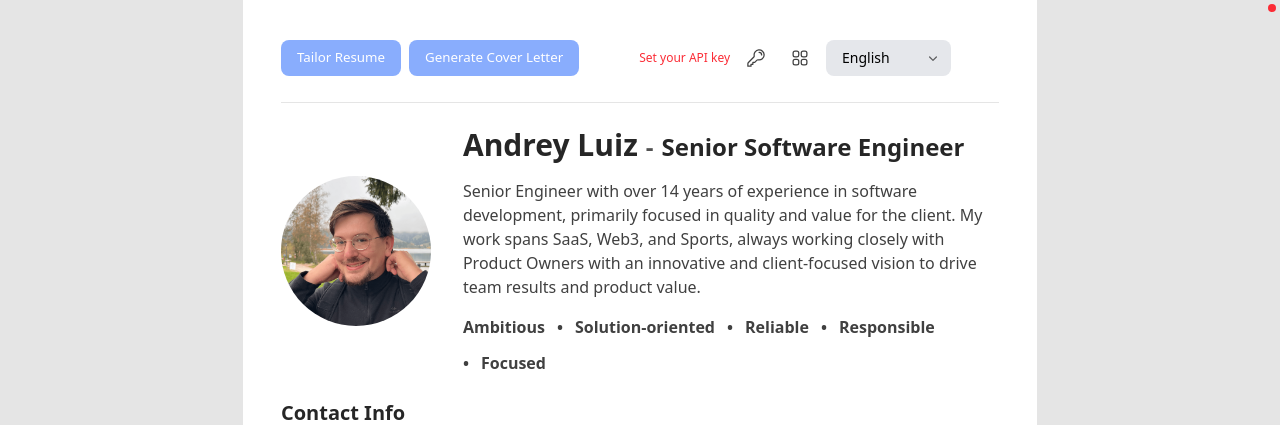
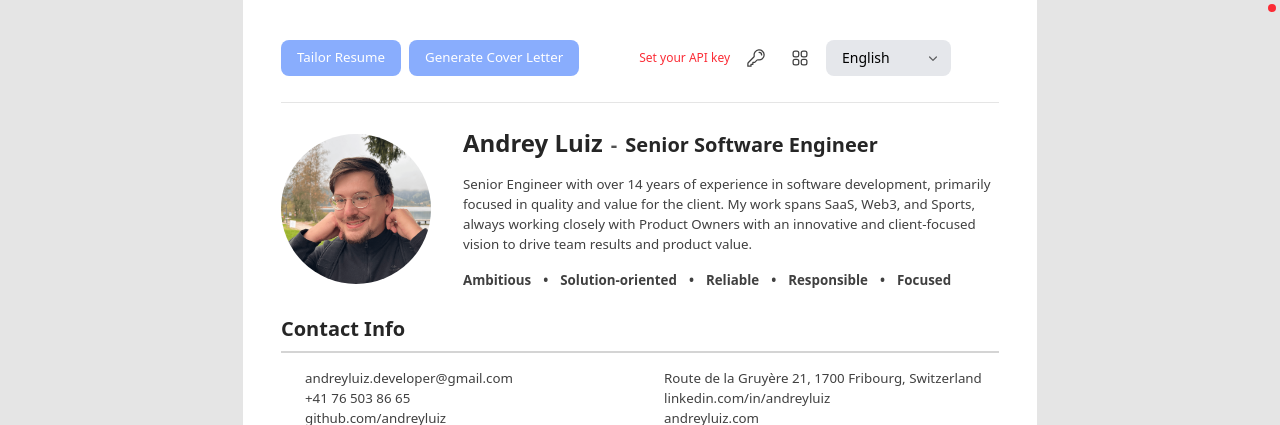
Before and after one commit to andreyluiz/cv.andreyluiz.com, a Next.js app: page /en in a window 1280 px wide. Shown: the top 425 px of the page. Built offline with nearby package versions, Linux system fonts and the light colour scheme; some icons are missing.

Commit message:
Fix some styling issues

```diff
--- a/src/app/globals.css
+++ b/src/app/globals.css
@@ -10,61 +10,8 @@
 @media print {
   body {
     font-family: "Arial", sans-serif;
-    font-size: 10pt;
-    line-height: 1.3;
+    /* font-size: 10pt; */
   }
 
-  /* Optimize two-column layout for print */
-  .print\:break-inside-avoid-page {
-    break-inside: avoid-page;
-    page-break-inside: avoid;
-  }
 
-  /* Ensure proper column alignment in print */
-  .print\:grid-cols-\[200px_1fr\] {
-    grid-template-columns: 200px 1fr;
-  }
-
-  /* Optimize spacing for print density */
-  .print\:gap-3 > * + * {
-    margin-top: 0.75rem;
-  }
-
-  .print\:gap-4 {
-    gap: 1rem;
-  }
-
-  /* Typography optimizations for print */
-  .print\:text-xs {
-    font-size: 0.75rem;
-  }
-
-  .print\:leading-tight {
-    line-height: 1.25;
-  }
-
-  /* Prevent orphaned content */
-  h1, h2, h3, h4, h5, h6 {
-    break-after: avoid;
-    page-break-after: avoid;
-  }
-
-  /* Ensure sections don't break awkwardly */
-  section {
-    break-inside: avoid-page;
-    page-break-inside: avoid;
-  }
-
-  /* Optimize list items for print */
-  li {
-    break-inside: avoid;
-    page-break-inside: avoid;
-  }
-
-  /* Force color adjustments for better print contrast */
-  * {
-    -webkit-print-color-adjust: exact !important;
-    color-adjust: exact !important;
-    print-color-adjust: exact !important;
-  }
 }
--- a/src/lib/components/resume/ContactInfo.tsx
+++ b/src/lib/components/resume/ContactInfo.tsx
@@ -1,5 +1,6 @@
 import { Icon } from "@iconify/react";
 import { useTranslations } from "next-intl";
+import { useStore } from "@/lib/store";
 import type { Variant } from "@/lib/types";
 import { Section } from "../ui/Section";
 
@@ -25,10 +26,17 @@ const ContactItem = ({ item, icon }: { item: string; icon: string }) => {
 
 export default function ContactInfo({ contactInfo }: Props) {
   const t = useTranslations("resume.contactInfo");
+  const { layoutMode } = useStore();
 
   return (
     <Section title={t("title")}>
-      <ul className="grid grid-cols-2">
+      <ul
+        className={
+          layoutMode === "two-column"
+            ? "flex flex-col gap-2"
+            : "grid grid-cols-2"
+        }
+      >
         <ContactItem item={contactInfo.email} icon="mdi:email" />
         <ContactItem item={contactInfo.location} icon="mdi:map-marker" />
         <ContactItem item={contactInfo.phone} icon="mdi:phone" />
--- a/src/lib/components/resume/HeaderContent.tsx
+++ b/src/lib/components/resume/HeaderContent.tsx
@@ -1,4 +1,6 @@
 import Title from "@/lib/components/ui/Title";
+import { useStore } from "@/lib/store";
+import Qualities from "./Qualities";
 
 interface HeaderContentProps {
   name: string;
@@ -13,42 +15,33 @@ export default function HeaderContent({
   summary,
   qualities,
 }: HeaderContentProps) {
+  const { layoutMode } = useStore();
+  const isTwoColumn = layoutMode === "two-column";
+
   return (
     <div className="flex-1">
-      <div className="flex items-baseline justify-center md:justify-start print:justify-start">
-        <Title
-          tag="h1"
-          className="text-2xl md:text-3xl print:text-lg print:font-bold"
-        >
+      <div
+        className={
+          isTwoColumn
+            ? "flex flex-col items-center md:items-start print:items-start"
+            : "flex items-baseline justify-center md:justify-start print:justify-start"
+        }
+      >
+        <Title tag="h1" className="print:font-bold">
           {name}
         </Title>
-        <Title
-          tag="h2"
-          className="mx-2 !text-neutral-600 text-xl md:text-2xl print:text-sm print:mx-1"
-        >
-          -
-        </Title>
-        <Title
-          tag="h2"
-          className="text-xl md:text-2xl print:text-base print:font-semibold"
-        >
+        {!isTwoColumn && (
+          <Title tag="h2" className="mx-2 !text-neutral-600 print:mx-1">
+            -
+          </Title>
+        )}
+        <Title tag="h2" className="print:font-semibold">
           {title}
         </Title>
       </div>
-      <div className="mt-4 text-sm md:text-base print:mt-2 print:text-xs print:leading-tight">
-        {summary}
-      </div>
+      <div className="mt-4 print:mt-2 print:leading-tight">{summary}</div>
 
-      <ul className="flex flex-wrap justify-center md:justify-start gap-3 mt-4 print:justify-start print:gap-2 print:mt-2">
-        {qualities.map((quality) => (
-          <li
-            className="first:before:content-none before:content-['•'] before:mr-3 before:inline-block font-bold text-sm md:text-base print:text-xs print:before:mr-2"
-            key={quality}
-          >
-            {quality}
-          </li>
-        ))}
-      </ul>
+      {!isTwoColumn && <Qualities qualities={qualities} />}
     </div>
   );
 }
--- a/src/lib/components/resume/Languages.tsx
+++ b/src/lib/components/resume/Languages.tsx
@@ -1,4 +1,5 @@
 import { useTranslations } from "next-intl";
+import { useStore } from "@/lib/store";
 import type { Variant } from "@/lib/types";
 import { Section } from "../ui/Section";
 
@@ -8,10 +9,17 @@ interface Props {
 
 export default function Languages({ languages }: Props) {
   const t = useTranslations("resume.languages");
+  const { layoutMode } = useStore();
 
   return (
     <Section title={t("title")}>
-      <div className="grid grid-cols-4 gap-2">
+      <div
+        className={
+          layoutMode === "two-column"
+            ? "flex flex-col gap-3"
+            : "grid grid-cols-4 gap-2"
+        }
+      >
         {languages.map((language) => (
           <div key={language.name}>
             <p className="font-bold">{language.name}</p>
--- /dev/null
+++ b/src/lib/components/resume/Qualities.tsx
@@ -0,0 +1,35 @@
+import { useStore } from "@/lib/store";
+
+interface QualitiesProps {
+  qualities: string[];
+}
+
+export default function Qualities({ qualities }: QualitiesProps) {
+  const { layoutMode } = useStore();
+  const isTwoColumn = layoutMode === "two-column";
+
+  if (isTwoColumn) {
+    return (
+      <div className="flex flex-col gap-2">
+        {qualities.map((quality) => (
+          <div className="font-bold text-left" key={quality}>
+            • {quality}
+          </div>
+        ))}
+      </div>
+    );
+  }
+
+  return (
+    <ul className="flex flex-wrap justify-center md:justify-start gap-3 mt-4 print:justify-start print:gap-2 print:mt-2">
+      {qualities.map((quality) => (
+        <li
+          className="first:before:content-none before:content-['•'] before:mr-3 before:inline-block font-bold print:before:mr-2"
+          key={quality}
+        >
+          {quality}
+        </li>
+      ))}
+    </ul>
+  );
+}
--- a/src/lib/components/resume/TwoColumnLayout.tsx
+++ b/src/lib/components/resume/TwoColumnLayout.tsx
@@ -10,6 +10,7 @@ import Languages from "./Languages";
 import ProfileImage from "./ProfileImage";
 import Projects from "./Projects";
 import Publications from "./Publications";
+import Qualities from "./Qualities";
 import Skills from "./Skills";
 
 interface TwoColumnLayoutProps {
@@ -39,6 +40,9 @@ export default function TwoColumnLayout({ resumeData }: TwoColumnLayoutProps) {
       <div className="flex flex-col gap-6 min-w-0 print:gap-3 print:break-inside-avoid">
         <div className="print:break-inside-avoid">
           <ProfileImage />
+        </div>
+        <div className="print:break-inside-avoid">
+          <Qualities qualities={qualities} />
         </div>
         <div className="print:break-inside-avoid">
           <ContactInfo contactInfo={contactInfo} />
```
Also changed, not shown: 1 other file (tests, documents, lock files or other folders).
